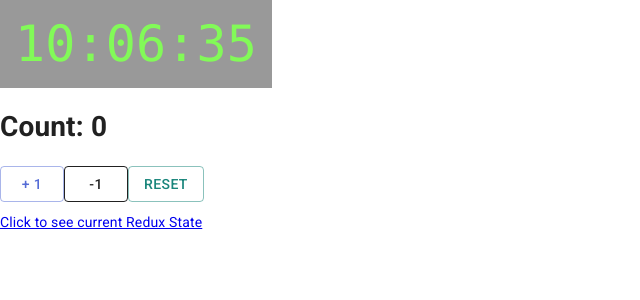
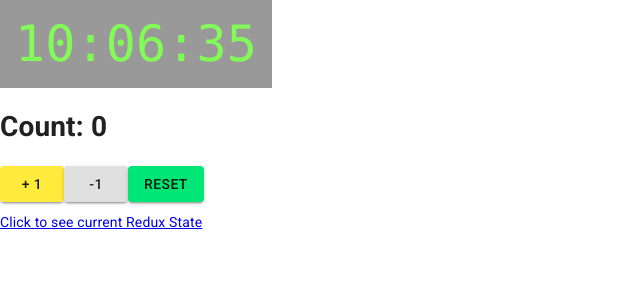
Before and after one commit to thanhtrungvo8401/Portal, a Next.js app: page / in a window 1280 px wide. Shown: the top 300 px of the page, without its empty margins (0-640 px from the left). Built offline with nearby package versions, Linux system fonts and the light colour scheme.

Commit message:
01 -- change button styles

```diff
--- a/components/counter.js
+++ b/components/counter.js
@@ -18,21 +18,21 @@ const Counter = () => {
       <Button
         color="primary"
         onClick={() => dispatch(incrementCount())}
-        variant={"outlined"}
+        variant={"contained"}
       >
         + 1
       </Button>
       <Button
         color="inherit"
         onClick={() => dispatch(decrementCount())}
-        variant={"outlined"}
+        variant={"contained"}
       >
         -1
       </Button>
       <Button
         color="secondary"
         onClick={() => dispatch(resetCount())}
-        variant={"outlined"}
+        variant={"contained"}
       >
         Reset
       </Button>
--- a/components/theme.js
+++ b/components/theme.js
@@ -1,14 +1,10 @@
-import { red } from "@material-ui/core/colors";
+import { green, red, yellow } from "@material-ui/core/colors";
 import { createMuiTheme } from "@material-ui/core/styles";
 
 const theme = createMuiTheme({
   palette: {
-    primary: {
-      main: "#556cd6",
-    },
-    secondary: {
-      main: "#19857b",
-    },
+    primary: yellow,
+    secondary: green,
     error: {
       main: red.A400,
     },
```
